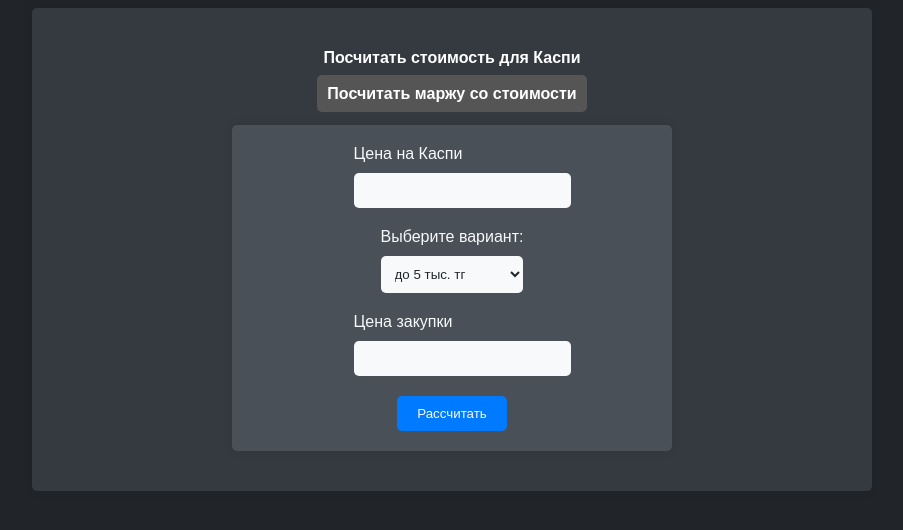
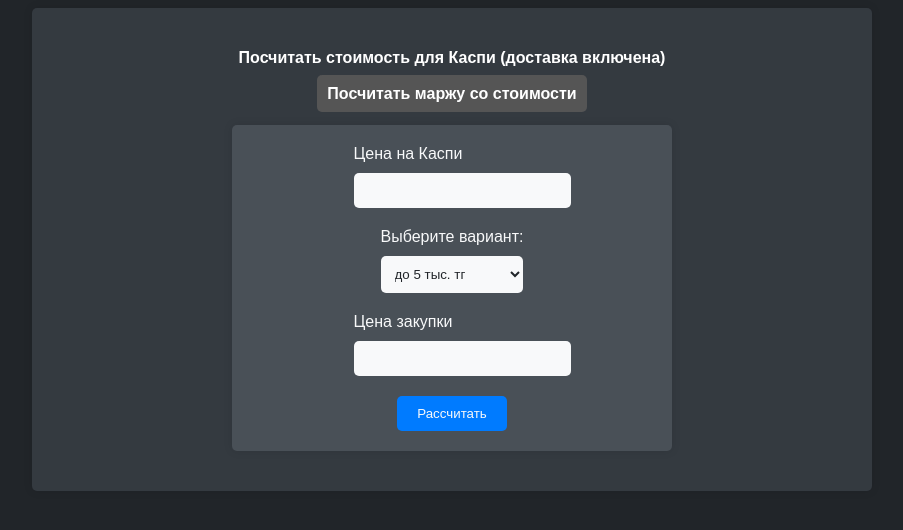
Before and after one commit to Deomid-King/calculator2025.github.io, a plain HTML site: page second.html in a window 1280 px wide. Shown: the whole page, without its empty margins (188-1091 px from the left). Drawn offline with Linux system fonts and the light colour scheme.

Commit message:
Update second.html

```diff
--- a/second.html
+++ b/second.html
@@ -7,7 +7,7 @@
 </head>
 <body>
 	<div class="container">
-		<h4><a href = "index.html">Посчитать стоимость для Каспи</a><br><br><a href = "#" style="background-color: #555555">Посчитать маржу со стоимости</a></h4>
+		<h4><a href = "index.html">Посчитать стоимость для Каспи (доставка включена)</a><br><br><a href = "#" style="background-color: #555555">Посчитать маржу со стоимости</a></h4>
 		<form>
 			<div class="form-group">
 				<label for="price">Цена на Каспи</label>
```
